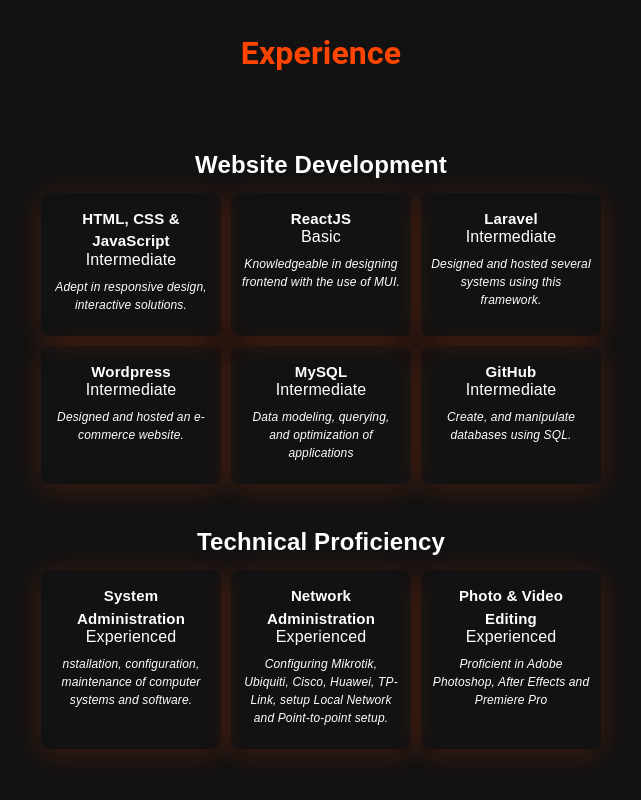
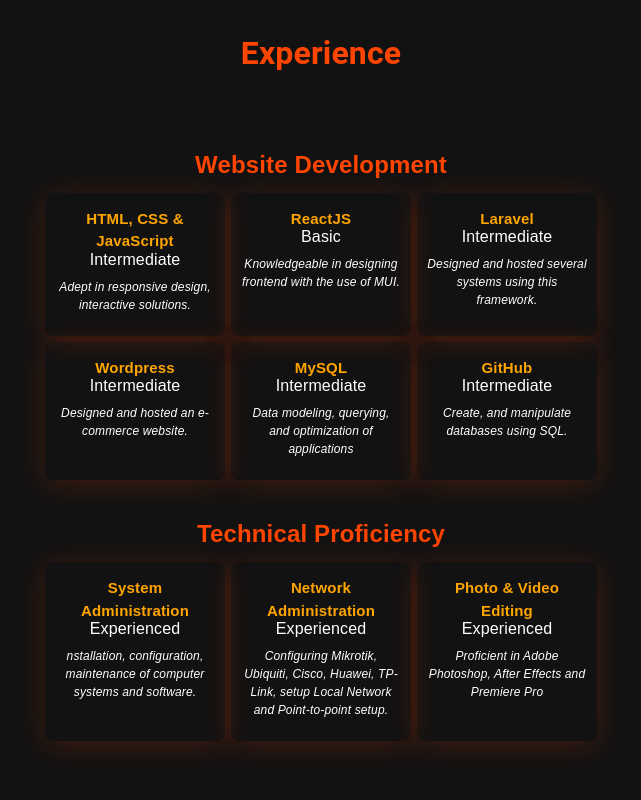
Before and after one commit to maktezi/myPorfolio, a React (Vite) app: page / in a window 1280 px wide. Shown: the part 1589-2389 px from the top of the page, without its empty margins (319-960 px from the left). Built offline with nearby package versions, Linux system fonts and the light colour scheme.

Commit message:
update color code

```diff
--- a/src/components/section/Experience.jsx
+++ b/src/components/section/Experience.jsx
@@ -5,12 +5,13 @@ const Experience = () => {
     <>
         <h1 className="title">Experience</h1>
         <div className='experience-wrapper'>
+
             <div className='exp-box'>
-                <h2>Website Development</h2>
+                <h2 className='exp-heading'>Website Development</h2>
                 <div className='big-box'>
                     <div className='small-box'>
                         <div className='insmall-box'>
-                            <h3>HTML, CSS & JavaScript</h3>
+                            <h3 className='skill-title'>HTML, CSS & JavaScript</h3>
                             <p className='skill-lvl'>
                                 Intermediate
                             </p>
@@ -19,7 +20,7 @@ const Experience = () => {
                     </div>
                     <div className='small-box'>
                         <div className='insmall-box'>
-                            <h3>ReactJS</h3>
+                            <h3 className='skill-title'>ReactJS</h3>
                             <p className='skill-lvl'>
                                 Basic
                             </p>
@@ -28,7 +29,7 @@ const Experience = () => {
                     </div>
                     <div className='small-box'>
                         <div className='insmall-box'>
-                            <h3>Laravel</h3>
+                            <h3 className='skill-title'>Laravel</h3>
                             <p className='skill-lvl'>
                                 Intermediate
                             </p>
@@ -37,7 +38,7 @@ const Experience = () => {
                     </div>
                     <div className='small-box'>
                         <div className='insmall-box'>
-                            <h3>Wordpress</h3>
+                            <h3 className='skill-title'>Wordpress</h3>
                             <p className='skill-lvl'>
                                 Intermediate
                             </p>
@@ -46,7 +47,7 @@ const Experience = () => {
                     </div>
                     <div className='small-box'>
                         <div className='insmall-box'>
-                            <h3>MySQL</h3>
+                            <h3 className='skill-title'>MySQL</h3>
                             <p className='skill-lvl'>
                                 Intermediate
                             </p>
@@ -55,7 +56,7 @@ const Experience = () => {
                     </div>
                     <div className='small-box'>
                         <div className='insmall-box'>
-                            <h3>GitHub</h3>
+                            <h3 className='skill-title'>GitHub</h3>
                             <p className='skill-lvl'>
                                 Intermediate
                             </p>
@@ -66,11 +67,11 @@ const Experience = () => {
             </div>
 
             <div className='exp-box'>
-                <h2>Technical Proficiency</h2>
+                <h2 className='exp-heading'>Technical Proficiency</h2>
                 <div className='big-box'>
                     <div className='small-box'>
                         <div className='insmall-box'>
-                            <h3>System Administration</h3>
+                            <h3 className='skill-title'>System Administration</h3>
                             <p className='skill-lvl'>
                                 Experienced
                             </p>
@@ -79,7 +80,7 @@ const Experience = () => {
                     </div>
                     <div className='small-box'>
                         <div className='insmall-box'>
-                            <h3>Network Administration</h3>
+                            <h3 className='skill-title'>Network Administration</h3>
                             <p className='skill-lvl'>
                                 Experienced
                             </p>
@@ -88,7 +89,7 @@ const Experience = () => {
                     </div>
                     <div className='small-box'>
                         <div className='insmall-box'>
-                            <h3>Photo & Video Editing</h3>
+                            <h3 className='skill-title'>Photo & Video Editing</h3>
                             <p className='skill-lvl'>
                                 Experienced
                             </p>
--- a/src/components/section/css/about.css
+++ b/src/components/section/css/about.css
@@ -51,10 +51,12 @@
 
 .text-head {
     margin: 10px 0;
+    color: orangered;
 }
 
 .text {
     margin: 5px 0;
+    color: orange;
 }
 
 .about-details {
--- a/src/components/section/css/experience.css
+++ b/src/components/section/css/experience.css
@@ -1,6 +1,10 @@
 .title {
     text-align: center;
     margin: 50px 0;
+}
+
+.exp-heading {
+    color: orangered;
 }
 
 .experience-wrapper {
@@ -39,12 +43,16 @@
     /* display: flex; */
     padding: 10px;
     border-radius: 8px;
-    margin-bottom: 10px;
-    margin-left: 5px;
-    margin-right: 5px;
+    margin-bottom: 6px;
+    margin-left: 3px;
+    margin-right: 3px;
     height: auto;
     border-radius: 8px;
     box-shadow: 0 4px 30px rgba(255, 69, 0, 0.2);
+}
+
+.skill-title {
+    color: orange;
 }
 
 .skill-lvl {
```
